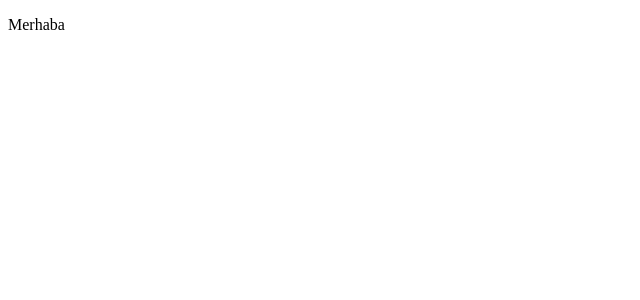
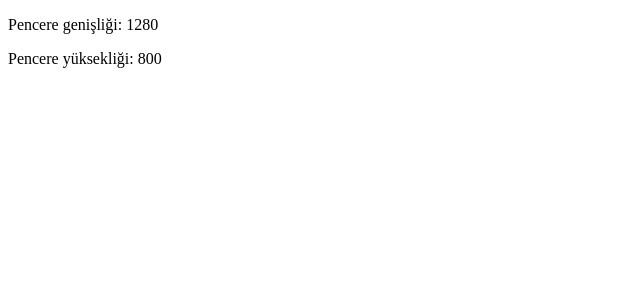
Before and after one commit to taygunsert/ders12, a React (Create React App) app: page / in a window 1280 px wide. Shown: the top 300 px of the page, without its empty margins (0-640 px from the left). Built offline with nearby package versions, Linux system fonts and the light colour scheme.

Commit message:
feat: UseEffect örneği yapıldı.

```diff
--- a/src/App.js
+++ b/src/App.js
@@ -1,6 +1,36 @@
+import { useEffect, useState } from "react";
+
 function App() {
+  const [pencereBoyutu, pencereBoyutuGuncelle] = useState({
+    genislik: window.innerWidth,
+    yukseklik: window.innerHeight,
+  });
+
+  // useEffect( ()=>{ console.count("Useeffect çalıştı") } , [] )
+
+  useEffect( ()=> {
+
+    function boyutlandirmaKodu() {
+      pencereBoyutuGuncelle({
+        genislik: window.innerWidth,
+        yukseklik: window.innerHeight,
+      });
+    }
+
+    window.addEventListener("resize", boyutlandirmaKodu);
+
+    return () => {
+      window.removeEventListener("resize", boyutlandirmaKodu);
+    };
+
+  } )
+
+
   return (
-    <p>Merhaba</p>
+    <div>
+      <p>Pencere genişliği: {pencereBoyutu.genislik}</p>
+      <p>Pencere yüksekliği: {pencereBoyutu.yukseklik}</p>
+    </div>
   );
 }
 
```
